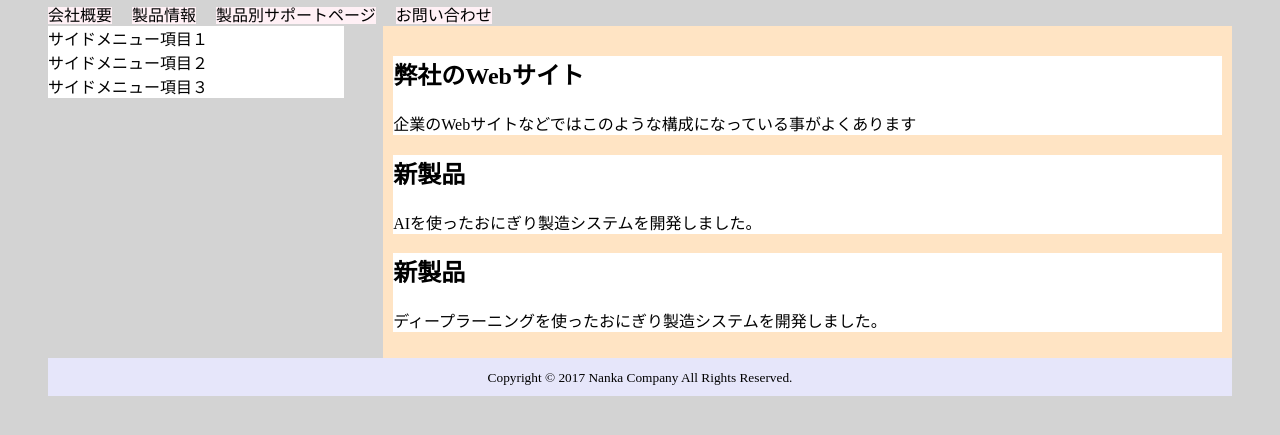
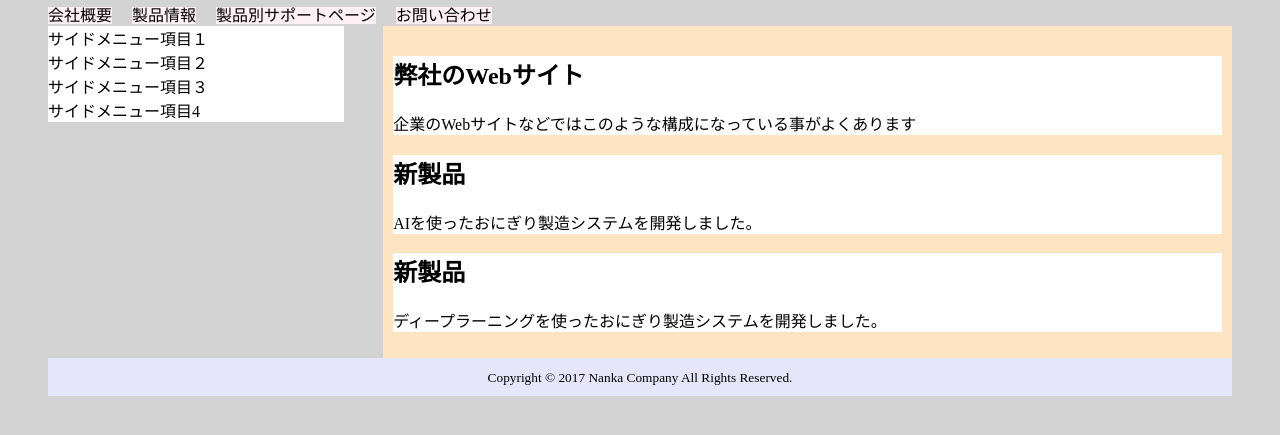
Before and after one commit to IKIRIN117/IKIRIN117.github.io, a plain HTML site: page htmlnew.html in a window 1280 px wide. Shown: the part 147-582 px from the top of the page. Drawn offline with Linux system fonts and the light colour scheme.

Commit message:
Update htmlnew.html

```diff
--- a/htmlnew.html
+++ b/htmlnew.html
@@ -64,6 +64,7 @@
                     <li>サイドメニュー項目１</li>
                     <li>サイドメニュー項目２</li>
                     <li>サイドメニュー項目３</li>
+                    <li>サイドメニュー項目4</li>
                 </ul>
             </aside>
 
```
